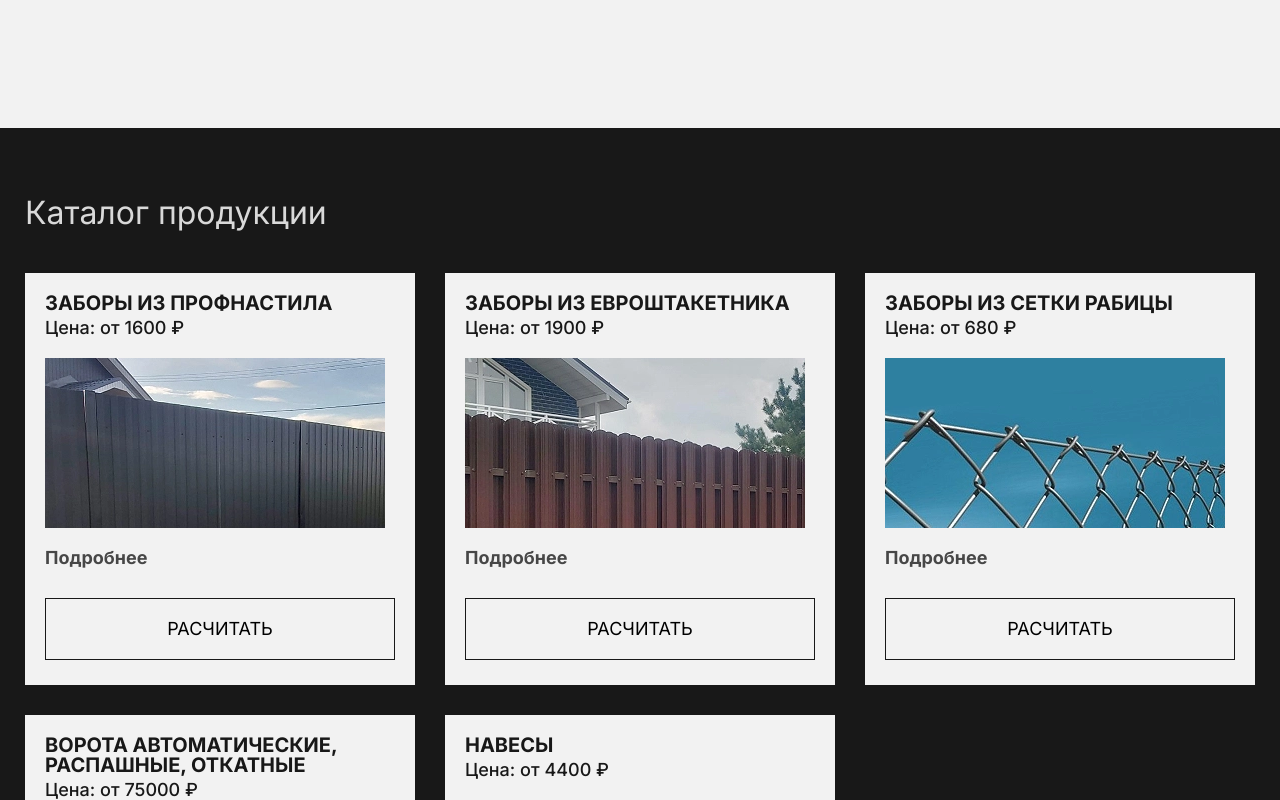
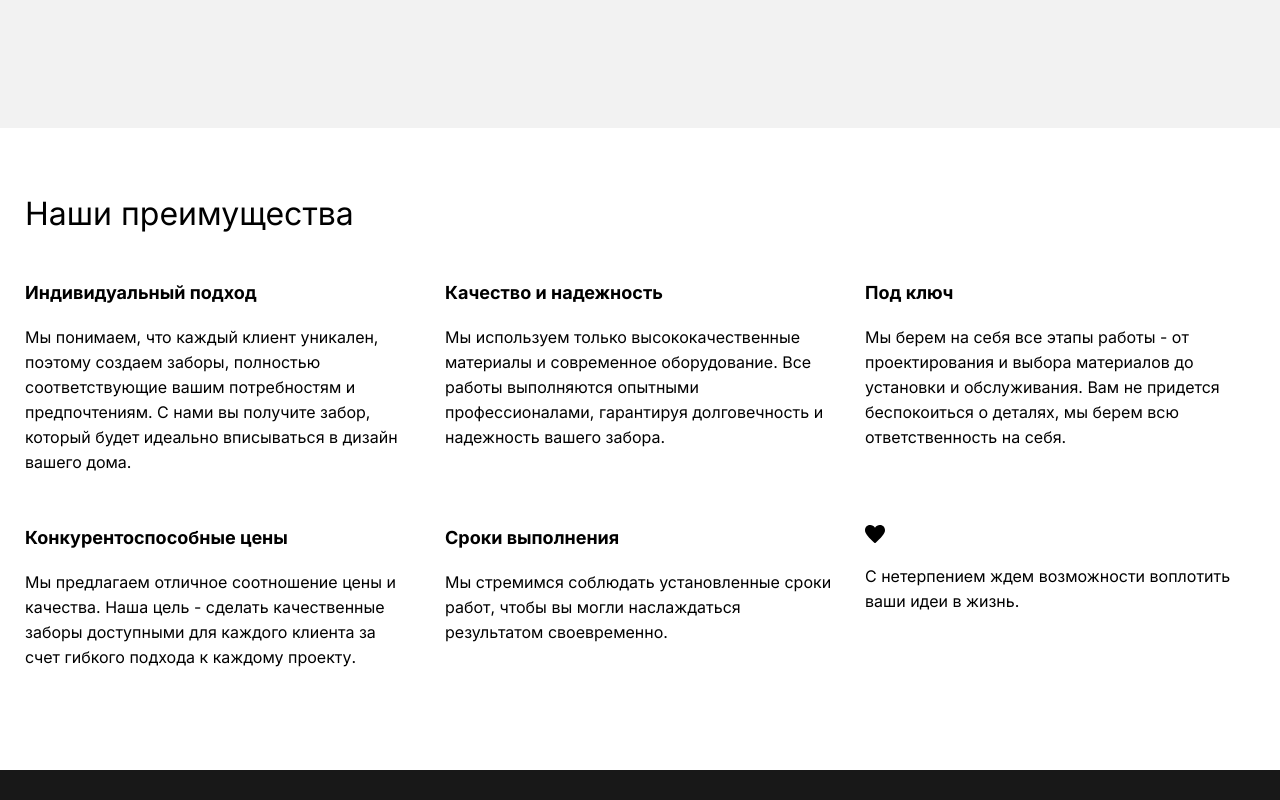
Before and after one commit to rmnv-s/fence-website, a Next.js app: page / in a window 1280 px wide. Shown: the part 1720-2520 px from the top of the page. Built offline with nearby package versions, Linux system fonts and the light colour scheme.

Commit message:
fix(contact): add advantages block

```diff
--- a/app/cards/cards.js
+++ b/app/cards/cards.js
@@ -7,7 +7,7 @@ const Cards = () => {
     <>
       <section id="catalog" className="bg-black pt-[7.5rem] pb-[20rem]">
         <Wrapper>
-          <h2 className="text-whiteFont mb-20">Каталог продукции</h2>
+          <h2 className="text-whiteFont mb-20 leading-[3.2rem]">Каталог продукции</h2>
           <div>
             <ul className="grid grid-cols-1 sm:grid-cols-2 lg:grid-cols-3 gap-12">
               {formattedCardsData.map((card) => (
--- /dev/null
+++ b/app/components/advantages/advantages.js
@@ -0,0 +1,55 @@
+import Wrapper from '@/components/wrapper/wrapper';
+import SvgLove from '@/components/assets/love.icon';
+
+const advantages = [
+  {
+    title: 'Индивидуальный подход',
+    subtitle:
+      'Мы понимаем, что каждый клиент уникален, поэтому создаем заборы, полностью соответствующие вашим потребностям и предпочтениям. С нами вы получите забор, который будет идеально вписываться в дизайн вашего дома.',
+  },
+  {
+    title: 'Качество и надежность',
+    subtitle:
+      'Мы используем только высококачественные материалы и современное оборудование. Все работы выполняются опытными профессионалами, гарантируя долговечность и надежность вашего забора.',
+  },
+  {
+    title: 'Под ключ',
+    subtitle:
+      'Мы берем на себя все этапы работы - от проектирования и выбора материалов до установки и обслуживания. Вам не придется беспокоиться о деталях, мы берем всю ответственность на себя.',
+  },
+  {
+    title: 'Конкурентоспособные цены',
+    subtitle:
+      'Мы предлагаем отличное соотношение цены и качества. Наша цель - сделать качественные заборы доступными для каждого клиента за счет гибкого подхода к каждому проекту.',
+  },
+  {
+    title: 'Сроки выполнения',
+    subtitle:
+      'Мы стремимся соблюдать установленные сроки работ, чтобы вы могли наслаждаться результатом своевременно.',
+  },
+  {
+    title: <SvgLove />,
+    subtitle: 'С нетерпением ждем возможности воплотить ваши идеи в жизнь.',
+  },
+];
+
+const Advantages = () => {
+  return (
+    <section className="bg-bgwhite  pt-28 pb-40">
+      <Wrapper>
+        <h2 className="text-2xl mb-20 leading-[3.2rem]">Наши преимущества</h2>
+
+        <ul className="grid grid-cols-1 sm:grid-cols-2 lg:grid-cols-3 gap-x-12 gap-y-20">
+          {advantages.map((item, index) => (
+            <li className="leading-[2.5rem]" key={index}>
+              <h3 className="text-m font-bold mb-8">{item.title}</h3>
+              <p className="text-base font-normal"> {item.subtitle}</p>
+            </li>
+          ))}
+        </ul>
+      </Wrapper>
+    </section>
+  );
+};
+
+export default Advantages;
--- /dev/null
+++ b/app/components/assets/love.icon.js
@@ -0,0 +1,10 @@
+import * as React from 'react';
+const SvgLove = (props) => (
+  <svg xmlns="http://www.w3.org/2000/svg" width={20} height={19} fill="none" {...props}>
+    <path
+      fill="#000"
+      d="M10 2.72C7.376-1.797 0-.478 0 5.181c0 3.725 4.345 7.727 9.303 12.54a.996.996 0 0 0 1.394 0C15.674 12.89 20 8.907 20 5.181c0-5.678-7.396-6.944-10-2.461Z"
+    />
+  </svg>
+);
+export default SvgLove;
--- a/app/components/contact/contact.js
+++ b/app/components/contact/contact.js
@@ -24,7 +24,7 @@ const Contact = () => {
               target="_blank"
             >
               <SvgMailFooterIcon className="mr-4" />
-              stalnoyzabor@gmail.com
+              stalnuzor@gmail.com
             </Link>
           </li>
 
--- a/app/components/footer/footer.js
+++ b/app/components/footer/footer.js
@@ -8,7 +8,7 @@ const Footer = () => {
     <footer className="bg-black pb-4">
       <Wrapper>
         <div className="flex justify-between items-center max-[425px]:flex-col max-[425px]:mb-4">
-          <p className="text-[16px] py-10 text-white opacity-75"> © 2015-2023 Стальной забор </p>
+          <p className="text-[16px] py-10 text-white opacity-75"> © 2015-2023 Стальной узор </p>
           <ul className="flex items-center">
             <li>
               <Link className="" href="#">
--- a/app/components/headerContant/headerContant.js
+++ b/app/components/headerContant/headerContant.js
@@ -3,7 +3,7 @@ import React, { useState } from 'react';
 import Button from '../UI/buttons';
 import Image from 'next/image';
 import Popup from '@/components/popup/popup';
-import mainPageBG from '../../../public/img/main-bg.webp';
+import mainPageBG from '../../../public/img/main-bg-1.webp';
 
 const HeaderContent = () => {
   const [isPopupVisible, setPopupVisible] = useState(false);
--- a/app/page.js
+++ b/app/page.js
@@ -1,5 +1,6 @@
 import HeaderContent from '@/components/headerContant/headerContant';
 import About from '@/components/about/about';
+import Advantages from '@/components/advantages/advantages';
 import Cards from './cards/cards';
 import Works from '@/components/works/works';
 import Comments from '@/components/comments/comments';
@@ -10,6 +11,7 @@ export default function Home() {
       <HeaderContent />
       <main className="text-2xl text-fontWhite z-10">
         <About />
+        <Advantages />
         <Cards />
         <Works />
         <Comments />
```
Also changed, not shown: public/img/main-bg-1.webp (added).
